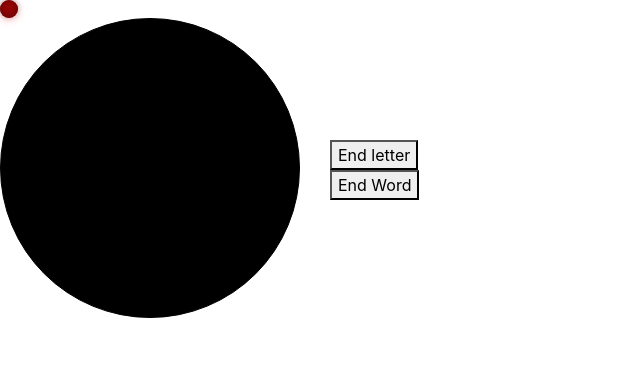
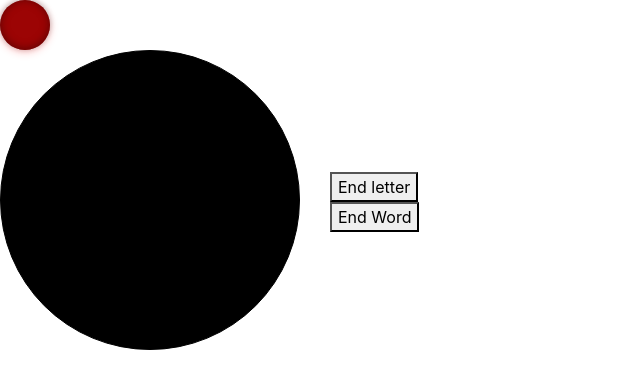
Before and after one commit to Anh-KNguyen/morse, a React (Create React App) app in the folder my-app/: page / in a window 1280 px wide. Shown: the top 388 px of the page, without its empty margins (0-640 px from the left). Built offline with nearby package versions, Linux system fonts and the light colour scheme.

Commit message:
Flicker red light on mouse-press

```diff
--- a/my-app/src/App.css
+++ b/my-app/src/App.css
@@ -9,9 +9,13 @@
     width: 300px;
     border-radius: 50%;
     border: 1px solid black;
+    background-color: black;
+}
+.dot-button-grey {
+    background-color: #4c4c4c;
 }
 .light-container {
-    height: 30px;
+    height: 100px;
     position: relative;
     width: 100%;
     display: flex;
@@ -23,8 +27,8 @@
 }
 .light-off, .light-on {
     position: relative;
-    width: 18px;
-    height: 18px;
+    width: 50px;
+    height: 50px;
     border-radius: 50%;
     -webkit-transition: .5s ease;
     transition:.5s ease;
--- a/my-app/src/App.js
+++ b/my-app/src/App.js
@@ -7,7 +7,8 @@ class App extends React.Component {
   constructor(props) {
     super(props);
     this.state = {
-      buttonColor: "black",
+      isButtonPushed: false,
+      islightOn: false,
       start_time: 0,
       end_time: 0,
       dot: false,   // <300 millis
@@ -22,14 +23,16 @@ class App extends React.Component {
   handleMorseEvent = (event) => {
     if(event.type === "mousedown") {
       this.setState({
-        buttonColor: "#4c4c4c",
+        isButtonPushed: true,
+        islightOn: true,
         start_time: Date.now()
       });
     }
     else { //mouse up
       let local_end_time = Date.now()
       this.setState({
-        buttonColor: "black",
+        isButtonPushed: false,
+        islightOn: false,
         end_time: local_end_time
       });
 
@@ -94,12 +97,11 @@ class App extends React.Component {
   render() {
     return (
       <>
-        <div class="light-on light-off">
-
-        </div>
+        <div class={(this.state.islightOn ? "light-on" : "light-off")}/>
         <div class="row">
           <div class="col-md-auto">
-            <button class="dot-button" style={{backgroundColor: this.state.buttonColor}} onMouseDown={this.handleMorseEvent} onMouseUp={this.handleMorseEvent}></button>
+            <audio></audio>
+            <button class={"dot-button " + (this.state.isButtonPushed ? "dot-button-grey" : null)} onMouseDown={this.handleMorseEvent} onMouseUp={this.handleMorseEvent}></button>
           </div>
           <div class="col-md-auto align-self-center">
             <div>
```
